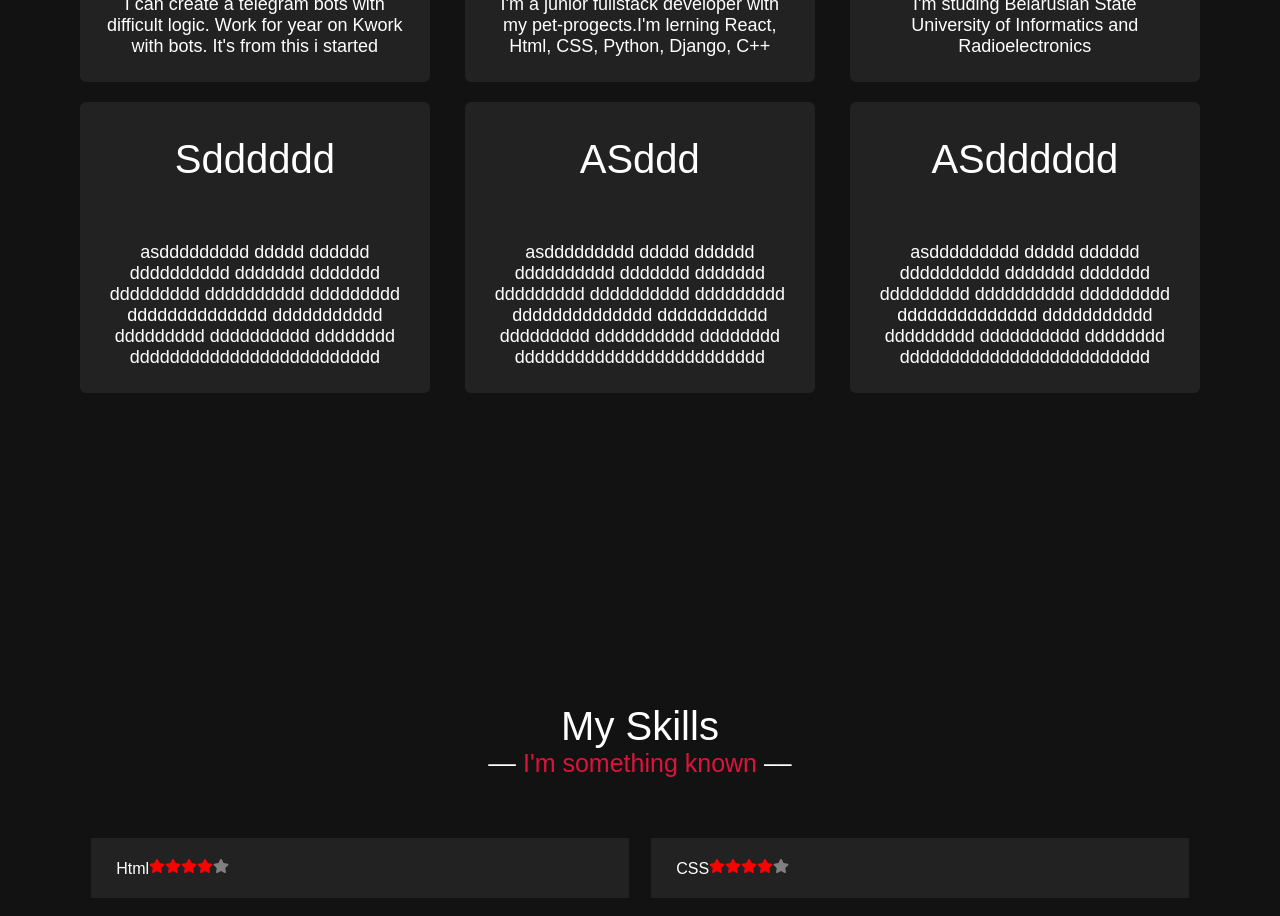
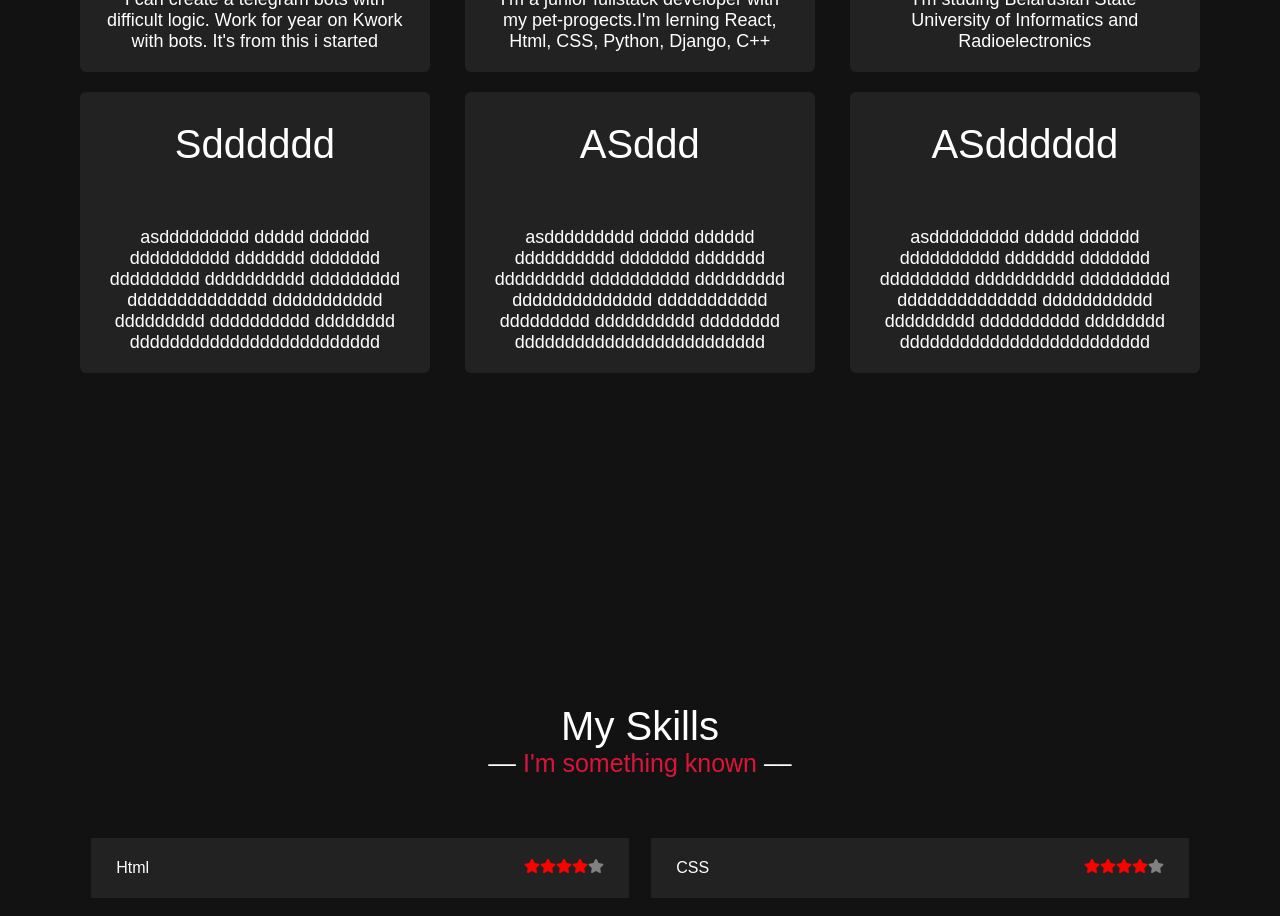
Before and after one commit to JustGimli/MyBlog, a React (Create React App) app in the folder my-blog/: page / in a window 1280 px wide. Shown: the part 940-1856 px from the top of the page. Built offline with nearby package versions, Linux system fonts and the light colour scheme.

Commit message:
add skills

```diff
--- a/my-blog/src/components/Main/Features/f-item/style.scss
+++ b/my-blog/src/components/Main/Features/f-item/style.scss
@@ -6,12 +6,8 @@
     cursor: pointer;
     margin-bottom: 20px;
     border-radius: 6px;
+    height: max-content;
 
-
-    height: max-content;
-    .box {
-        padding: 5px 0;
-    }
     .title {
         color: white;
         margin: 10px 0 7px 0;
@@ -34,13 +30,11 @@
     }
 
     &:hover {
-        transition: padding, zoom, background  0.6s ease;
-        .box {
-            padding: 0px;
-        }
+        transition: all  0.6s ease;
+
 
         background: crimson;
-        zoom: 1.02;
+        transform: scale(1.01);
 
     }
 }
--- a/my-blog/src/components/Main/skills/s-item/index.tsx
+++ b/my-blog/src/components/Main/skills/s-item/index.tsx
@@ -14,7 +14,7 @@ export default function SkillItem({ title, rate }:IProp) {
                 <div className="Box-Skills">
 
                     <span className="Title-skills">{title}</span>
-                    <StarRating select={rate}/>
+                    <span className="Stars"><StarRating select={rate}/></span>
                 </div>
             </div>
         </>
--- a/my-blog/src/components/Main/skills/s-item/style.scss
+++ b/my-blog/src/components/Main/skills/s-item/style.scss
@@ -5,7 +5,18 @@
     margin-bottom: 20px;
     width: 48%;
 
-    .Box-skills {
+    &:hover {
+        .Box-Skills {
+            transform: scale(1.05);
+            transition: all  0.6s ease;
+        }
+    }
+
+    .Box-Skills {
+        display: flex;
+        justify-content: space-between;
+        align-items:center;
+
 
     }
     .Title-skills {
@@ -16,7 +27,5 @@
 
     }
 
-    .Stars {
-        width: 33%;
-    }
+
 }
```
Also changed, not shown: my-blog/src/App.tsx (line endings or trailing spaces), my-blog/src/components/Main/skills/skills.tsx (line endings or trailing spaces).
